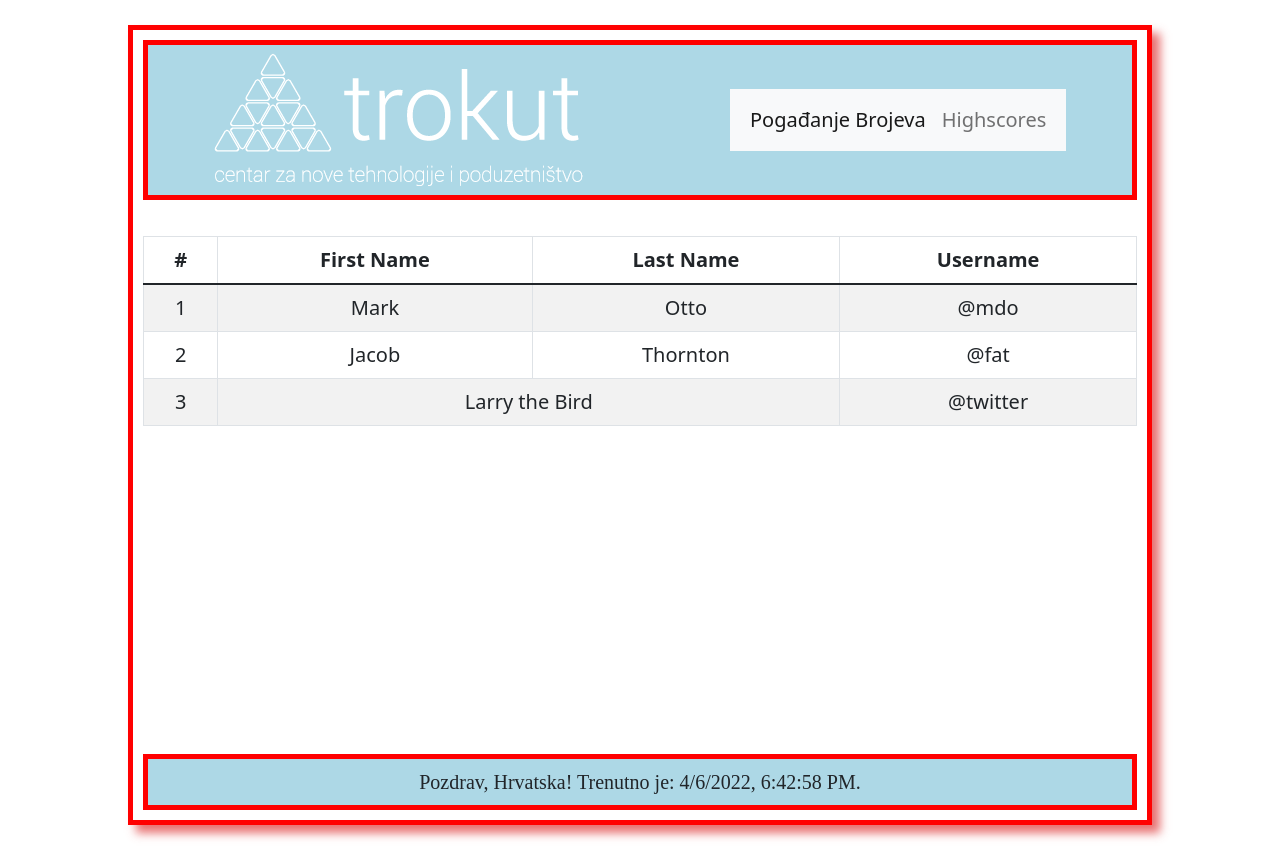
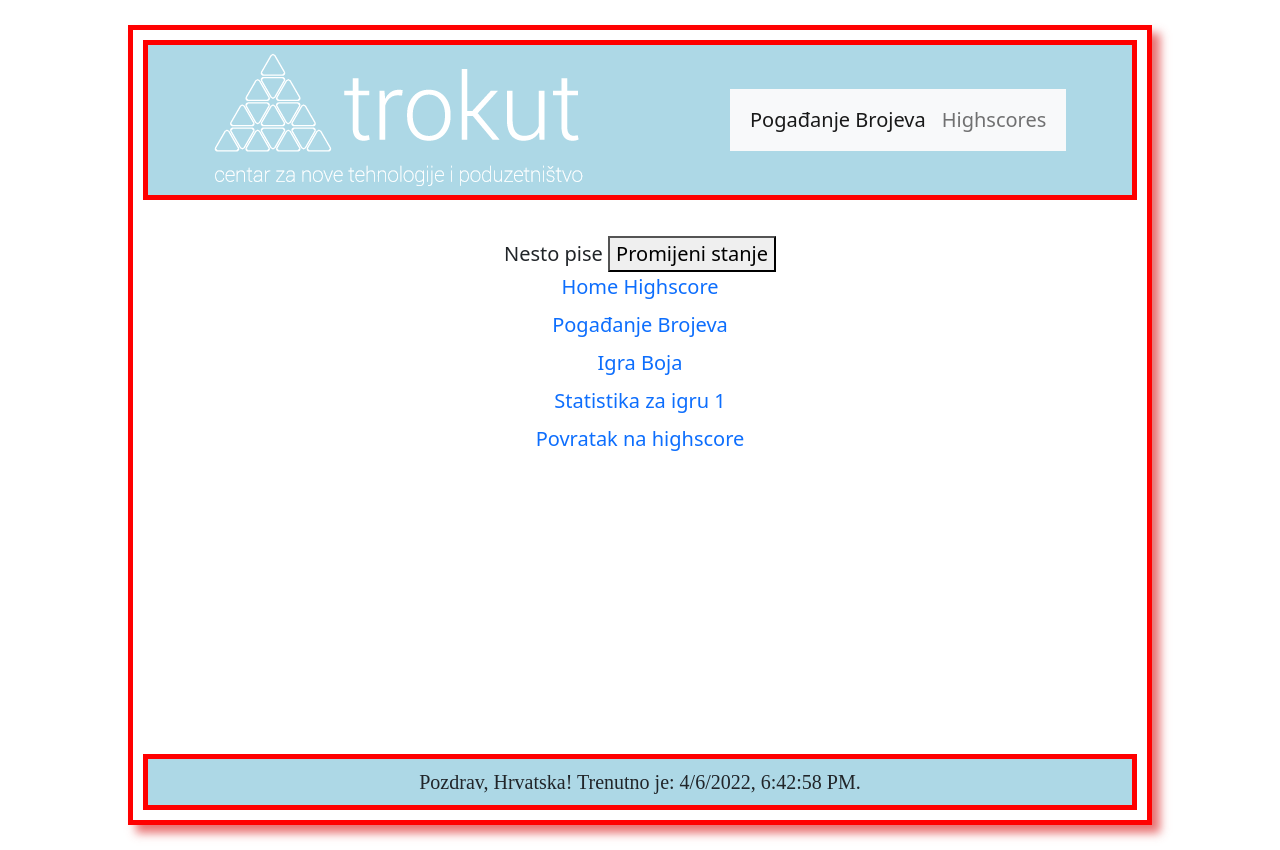
Before and after one commit to Durbaja/Pogadanje-brojeva, a React (Create React App) app: page /highscores in a window 1280 px wide. Built offline with nearby package versions, Linux system fonts and the light colour scheme.

Commit message:
pon update

```diff
--- a/src/App.js
+++ b/src/App.js
@@ -1,12 +1,13 @@
 import React, { Component } from "react";
-import Highscore from "./components/Highscore";
+import Highscore from "./components/Highscore/Index";
 import IgraPogadanjeBrojeva from "./components/IgraPogadanjeBrojeva";
 import Header from "./components/Header";
 import Footer from "./components/Footer";
 import "./App.css";
 import "bootstrap/dist/css/bootstrap.min.css";
-import { Routes, Route, Navigate } from "react-router-dom";
+import { Routes, Route } from "react-router-dom";
 import Login from "./components/Login";
+import Igra1Highscore from "./components/Highscore/Igra1";
 
 export default class App extends Component {
   constructor(props) {
@@ -116,7 +117,17 @@ export default class App extends Component {
             <Route
               path="/highscores"
               element={<Highscore highscore={this.state.highscore} />}
-            />
+            >
+              <Route
+                path="igra1"
+                element={
+                  <Igra1Highscore
+                    highscore={this.state.highscore}
+                    username={this.state.username}
+                  />
+                }
+              />
+            </Route>
           </Routes>
         </main>
         <Footer />
--- a/src/components/Highscore.js
+++ /dev/null
@@ -1,38 +0,0 @@
-import React from "react";
-import Table from "react-bootstrap/Table";
-
-const Highscore = ({ highscore }) => {
-  return (
-    <Table striped bordered hover>
-      <thead>
-        <tr>
-          <th>#</th>
-          <th>First Name</th>
-          <th>Last Name</th>
-          <th>Username</th>
-        </tr>
-      </thead>
-      <tbody>
-        <tr>
-          <td>1</td>
-          <td>Mark</td>
-          <td>Otto</td>
-          <td>@mdo</td>
-        </tr>
-        <tr>
-          <td>2</td>
-          <td>Jacob</td>
-          <td>Thornton</td>
-          <td>@fat</td>
-        </tr>
-        <tr>
-          <td>3</td>
-          <td colSpan={2}>Larry the Bird</td>
-          <td>@twitter</td>
-        </tr>
-      </tbody>
-    </Table>
-  );
-};
-
-export default Highscore;
--- /dev/null
+++ b/src/components/Highscore/Highscore.css
@@ -0,0 +1,17 @@
+.table-links {
+  display: flex;
+  flex-direction: column;
+  gap: 0.5rem;
+}
+
+.table-links a {
+  text-decoration: none;
+  margin: 0;
+  padding: 0;
+}
+
+.table-links a:hover {
+  background-color: black;
+  color: white;
+  text-transform: uppercase;
+}
--- /dev/null
+++ b/src/components/Highscore/Igra1.js
@@ -0,0 +1,16 @@
+import React from "react";
+import PrikazHighscore from "./PrikazHighscore";
+
+const Igra1Highscore = ({ highscore, username }) => {
+  const Osobni = highscore.pogadanjeBrojeva.filter(
+    (element) => element.ime === username
+  );
+  return (
+    <div>
+      <PrikazHighscore parcijalniHighscore={highscore.pogadjanjeBrojeva} />
+      <PrikazHighscore parcijalniHighscore={Osobni} />
+    </div>
+  );
+};
+
+export default Igra1Highscore;
--- /dev/null
+++ b/src/components/Highscore/Index.js
@@ -0,0 +1,58 @@
+import React, { useState, useEffect } from "react";
+import { NavLink, Outlet } from "react-router-dom";
+import "./Highscore.css";
+
+const Highscore = ({ highscore }) => {
+  const [cijeliHighscore, setCijeliHighscore] = useState(highscore);
+
+  // START OF Nevezano za naš projekt - za proučit malo
+  const [nesto, setNesto] = useState("Nesto pise ");
+
+  const callbackFunction = () => {
+    console.log(`Novo stanje je: ${nesto}`);
+    return function () {
+      console.log(`Odradjujem se prije novog rendera`);
+    };
+  };
+  // END OF Nevezano za naš projekt - za proučit malo
+
+  useEffect(callbackFunction, [nesto]);
+
+  return (
+    <div>
+      {nesto}
+      <button onClick={() => setNesto(nesto + "A")}> Promijeni stanje </button>
+      <nav className="nav table-links">
+        <NavLink
+          className={({ isActive }) => {
+            return isActive ? "nav-link active" : "nav-link";
+          }}
+          to="/highscores"
+        >
+          Home Highscore
+        </NavLink>
+        <NavLink
+          className={({ isActive }) => {
+            return isActive ? "nav-link active" : "nav-link";
+          }}
+          to="./igra1"
+        >
+          Pogađanje Brojeva
+        </NavLink>
+        <NavLink
+          className={({ isActive }) => {
+            return isActive ? "nav-link active" : "nav-link";
+          }}
+          to="./igra2"
+        >
+          Igra Boja
+        </NavLink>
+        <NavLink to="./igra1">Statistika za igru 1</NavLink>{" "}
+        <NavLink to="/highscores">Povratak na highscore</NavLink>
+        <Outlet />{" "}
+      </nav>
+    </div>
+  );
+};
+
+export default Highscore;
--- /dev/null
+++ b/src/components/Highscore/PrikazHighscore.js
@@ -0,0 +1,17 @@
+import React, { useState } from "react";
+
+const PrikazHighscore = ({ parcijalniHighscore }) => {
+  const [input, setInput] = useState("najbolji");
+  return (
+    <div>
+      <select value={input} onChange={(e) => setInput(e.target.value)}>
+        <option value="najbolji">Najbolji rezultati</option>
+        <option value="najgori">Najgori rezultati</option>
+      </select>
+
+      <ul>{input}</ul>
+    </div>
+  );
+};
+
+export default PrikazHighscore;
--- a/src/components/IgraPogadanjeBrojeva.js
+++ b/src/components/IgraPogadanjeBrojeva.js
@@ -27,7 +27,8 @@ const IgraPogadanjeBrojeva = ({
 
   return (
     <div className="IgraPogadanjeBrojeva-style">
-      {username || <Navigate to="/" replace={true} />}
+      Dobrodošao, {username || <Navigate to="/" replace={true} />}, sretno sa
+      pogađanjem!
       <form onSubmit={provjeriBroj}>
         <input
           className="Input-style"
--- a/src/components/Login.js
+++ b/src/components/Login.js
@@ -2,7 +2,7 @@ import React from "react";
 import "@fortawesome/fontawesome-free/css/all.min.css";
 import "@fortawesome/fontawesome-free/js/solid.js";
 import "./Login.css";
-import { Link, Navigate } from "react-router-dom";
+import { Link } from "react-router-dom";
 
 const Login = ({ handleLogin, inputName }) => {
   const handleInput = (e) => {
```
Also changed, not shown: src/setupTests.js (+1 -1 lines), public/manifest.json.
